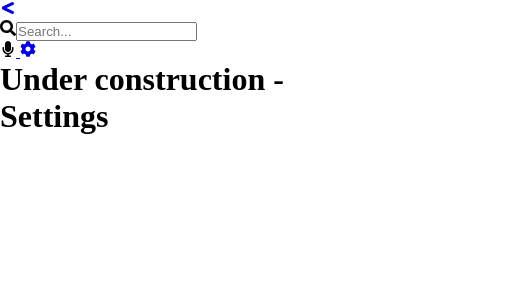
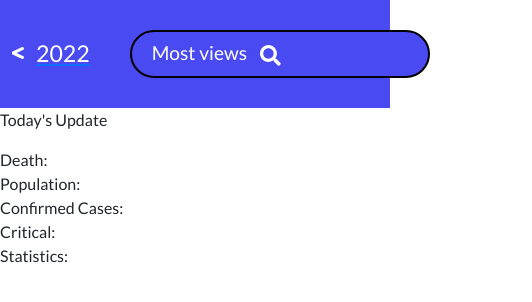
Before and after one commit to KingsleyIbe/metrics-webapp, a React (Create React App) app: page /settings in a window 390 px wide. Shown: the top 302 px of the page, 532 px wide, since content can reach past the window. Built offline with nearby package versions, Linux system fonts and the light colour scheme.

Commit message:
Fetch data from Api and Add some styles

```diff
--- a/package.json
+++ b/package.json
@@ -6,13 +6,17 @@
     "@testing-library/jest-dom": "^5.16.1",
     "@testing-library/react": "^12.1.2",
     "@testing-library/user-event": "^13.5.0",
+    "bootstrap": "^5.1.3",
     "cra-template": "1.1.3",
     "react": "^17.0.2",
+    "react-bootstrap": "^2.1.2",
     "react-dom": "^17.0.2",
     "react-icons": "^4.3.1",
     "react-redux": "^7.2.6",
     "react-router-dom": "^6.2.1",
     "react-scripts": "5.0.0",
+    "redux": "^4.1.2",
+    "redux-thunk": "^2.4.1",
     "web-vitals": "^2.1.4"
   },
   "scripts": {
--- a/src/App.css
+++ b/src/App.css
@@ -1,3 +1,11 @@
+@import url('https://fonts.googleapis.com/css2?family=Lato&display=swap');
+
+/* Varibles */
+:root {
+  --blueColor: #4a4af3;
+  --whiteColor: #fff;
+}
+
 *,
 *::after,
 *::before {
@@ -5,3 +13,64 @@
   padding: 0;
   box-sizing: border-box;
 }
+
+body {
+  font-family: 'Lato', sans-serif;
+}
+
+.header {
+  background-color: var(--blueColor);
+}
+
+@media (max-width: 768px) {
+  nav {
+    padding-top: 30px;
+    gap: 40px;
+    padding-bottom: 30px;
+  }
+
+  .lessthan-icon {
+    margin-top: 5px;
+  }
+
+  .nav-item-1 {
+    gap: 10px;
+    margin-top: 10px;
+  }
+
+  .home-year {
+    justify-content: space-between;
+    margin-left: 10px;
+  }
+
+  .search {
+    position: relative;
+    width: 300px;
+    border-radius: 40px;
+    padding: 10px 20px;
+    outline: none;
+    background-color: var(--blueColor);
+    border: 2px solid black;
+  }
+
+  .search::placeholder {
+    color: var(--whiteColor);
+    font-size: 1.2em;
+  }
+
+  .search-icon {
+    position: absolute;
+    top: 0;
+    font-size: 1.3em;
+    margin-top: 45px;
+    z-index: 1000;
+    width: 72%;
+    color: var(--whiteColor);
+  }
+
+  .mic-icon,
+  .settings-icon {
+    margin-top: 15px;
+    font-size: 1.4em;
+  }
+}
--- a/src/App.js
+++ b/src/App.js
@@ -1,4 +1,5 @@
-import { Route, Routes } from 'react-router-dom';
+import { BrowserRouter as Router, Route, Routes } from 'react-router-dom';
+import 'bootstrap/dist/css/bootstrap.min.css';
 import './App.css';
 import Header from './components/Header';
 import Home from './pages/Home';
@@ -7,11 +8,15 @@ import SettingsPage from './pages/SettingsPage';
 function App() {
   return (
     <div>
-      <Header />
-      <Routes>
-        <Route path="/" element={<Home />} />
-        <Route path="/settings" element={<SettingsPage />} />
-      </Routes>
+      <Router>
+        <header>
+          <Header />
+        </header>
+        <Routes>
+          <Route path="/" element={<Home />} />
+          <Route path="/settings" element={<SettingsPage />} />
+        </Routes>
+      </Router>
     </div>
   );
 }
--- a/src/components/Header.js
+++ b/src/components/Header.js
@@ -5,27 +5,20 @@ import {
 
 const Header = () => (
   <header className="header">
-    <nav className="navItems">
-      <NavLink
-        className="nav-item"
-        to="/"
-      >
-        {' '}
-        <FaLessThan />
-        {' '}
-      </NavLink>
-      <div>
-        <FaSearch />
-        <input type="text" placeholder="Search..." />
+    <nav className="d-flex flex-row">
+      <div className="home-year">
+        <NavLink className="nav-item-1 d-flex flex-row" to="/">
+          <FaLessThan className="text-white lessthan-icon" />
+          <h3 className="text-white logo">2022</h3>
+        </NavLink>
       </div>
-      <FaMicrophone />
-      <NavLink
-        className="nav-item"
-        to="/settings"
-      >
-        {' '}
-        <FaCog />
-        {' '}
+      <div className="search-input">
+        <FaSearch className="search-icon" />
+        <input type="text" placeholder="Most views" className="search" />
+      </div>
+      <FaMicrophone className="text-white mic-icon" />
+      <NavLink className="nav-item" to="/settings">
+        <FaCog className="text-white settings-icon" />
       </NavLink>
     </nav>
   </header>
--- a/src/components/HomeDisplay.js
+++ b/src/components/HomeDisplay.js
@@ -1,7 +1,42 @@
-const HomeDisplay = () => (
-  <div>
-    <h1>Under construction -Home</h1>
-  </div>
-);
+import { useEffect } from 'react';
+import { useSelector, useDispatch } from 'react-redux';
+import { Link } from 'react-router-dom';
+import { getData } from '../redux/home/home';
+
+const HomeDisplay = () => {
+  const dispatch = useDispatch();
+  const covidLists = useSelector((state) => state.covidReducer);
+
+  useEffect(() => {
+    if (!covidLists.length) {
+      dispatch(getData());
+    }
+  }, []);
+
+  const covidCases = covidLists.map((cases) => (
+    <div className="country-name" id="country-name" key={cases.code}>
+      <div className="country-c">
+        <Link className="country-d" to={`/${cases.code}`}>
+          {cases.name}
+        </Link>
+      </div>
+      <div className="latest-cases">
+        Recovered:&nbsp;
+        {cases.latest_data.recovered}
+      </div>
+    </div>
+  ));
+
+  return (
+    <>
+      <div className="country-name">Active Corona Cases </div>
+      <input className="search" type="text" id="input-country" placeholder="Country name.." />
+      <div className="countries-con">
+        {covidCases}
+      </div>
+    </>
+
+  );
+};
 
 export default HomeDisplay;
--- a/src/components/Settings.js
+++ b/src/components/Settings.js
@@ -1,7 +1,51 @@
-const Settings = () => (
-  <div>
-    <h1>Under construction - Settings</h1>
-  </div>
-);
+import { useSelector } from 'react-redux';
+
+const Settings = () => {
+  const detailsList = useSelector((state) => state.covidReducer);
+  let population;
+  let confirmed;
+  let critical;
+  let deaths;
+  let calculated;
+
+  const fetchInfo = detailsList.map((cases) => {
+    if (cases.code === window.location.pathname.slice(1)) {
+      population = cases.population;
+      confirmed = cases.latest_data.confirmed;
+      critical = cases.latest_data.critical;
+      deaths = cases.latest_data.deaths;
+    }
+    return 'Data not found';
+  });
+
+  return (
+    { fetchInfo },
+      <div>
+        <div>
+          <p className="updated data"> Today&apos;s Update</p>
+          <div className="data">
+            <span>Death:</span>
+            <span>{deaths}</span>
+          </div>
+          <div className="data">
+            <span>Population:</span>
+            <span>{population}</span>
+          </div>
+          <div className="data">
+            <span>Confirmed Cases:</span>
+            <span>{confirmed}</span>
+          </div>
+          <div className="data">
+            <span>Critical:</span>
+            <span>{critical}</span>
+          </div>
+          <div className="data">
+            <span>Statistics:</span>
+            <span>{calculated}</span>
+          </div>
+        </div>
+      </div>
+  );
+};
 
 export default Settings;
--- /dev/null
+++ b/src/redux/configureStore.js
@@ -0,0 +1,13 @@
+import { createStore, combineReducers, applyMiddleware } from 'redux';
+import thunk from 'redux-thunk';
+import covidReducer from './home/home';
+
+const reducer = combineReducers({
+  covidReducer,
+});
+const store = createStore(
+  reducer,
+  applyMiddleware(thunk),
+);
+
+export default store;
--- /dev/null
+++ b/src/redux/home/home.js
@@ -0,0 +1,27 @@
+const ADD_CASES = 'covid/home/ADD_CASES';
+
+const initialState = [];
+
+export const addCovidCases = (payload) => ({
+  type: ADD_CASES,
+  payload,
+});
+
+const covidReducer = (state = initialState, action) => {
+  switch (action.type) {
+    case ADD_CASES:
+      return [...state, action.payload];
+    default:
+      return state;
+  }
+};
+
+export const getData = () => (dispatch) => {
+  fetch('https://corona-api.com/countries')
+    .then((res) => res.json())
+    .then((data) => data.data.forEach((cases) => {
+      dispatch(addCovidCases(cases));
+    }));
+};
+
+export default covidReducer;
```
Also changed, not shown: src/index.js (+6 -5 lines), 1 other file (tests, documents, lock files or other folders).
